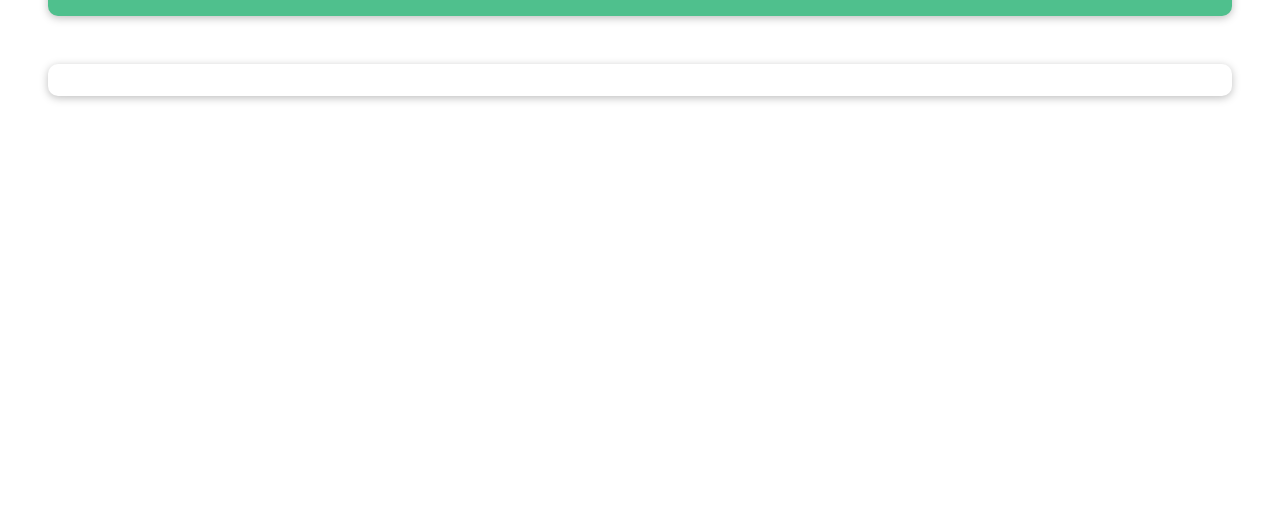
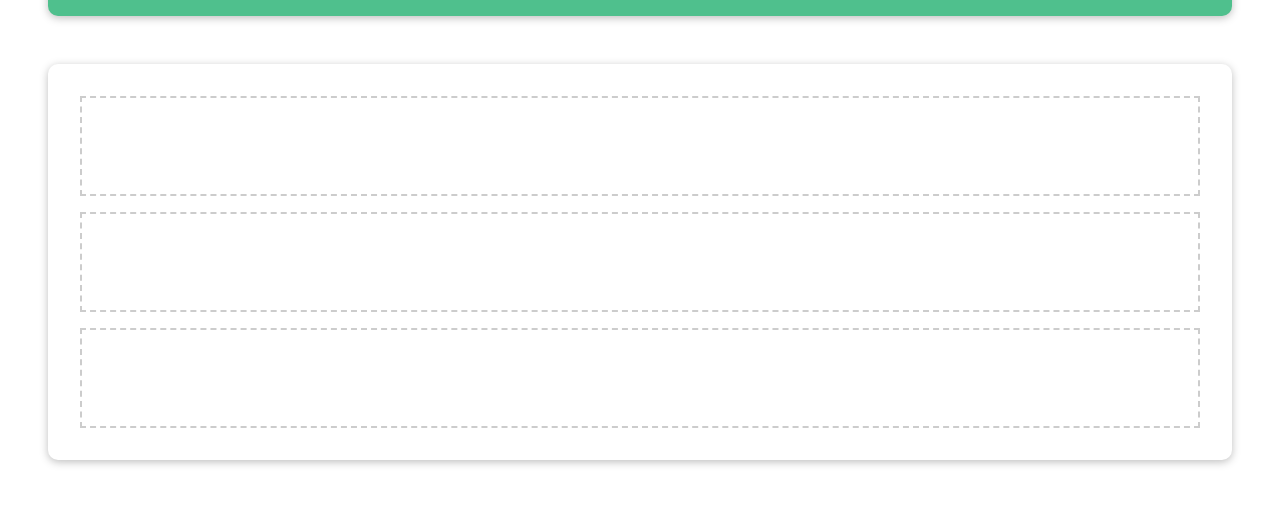
Before and after one commit to KIMGEEK/Vue-training, a plain HTML site: page basics-10-styling-starting-setup/index.html in a window 1280 px wide. Shown: the part 153-658 px from the top of the page. Drawn offline with nearby package versions, Linux system fonts and the light colour scheme.

Commit message:
버튼 클릭 시 콘솔 로그 추가 및 불필요한 스타일 속성 제거

```diff
--- a/basics-10-styling-starting-setup/app.js
+++ b/basics-10-styling-starting-setup/app.js
@@ -10,10 +10,13 @@ const app = Vue.createApp({
         boxSelected(box) {
             if (box === 'A') {
                 this.boxASelected = true;
+                console.log('A')
             } else if (box === 'B') {
                 this.boxBSelected = true;
+                console.log('B')
             } else if (box === 'C') {
                 this.boxCSelected = true;
+                console.log('C')
             }
         },
     }
--- a/basics-10-styling-starting-setup/index.html
+++ b/basics-10-styling-starting-setup/index.html
@@ -17,9 +17,9 @@
       <h1>Vue Dynamic Styling</h1>
     </header>
     <section id="styling">
-      <div class="demo" :style="border-color: red;" @click="boxSelected('A')"></div>
-      <div class="demo" :style="border-color: red;" @click="boxSelected('B')"></div>
-      <div class="demo" :style="border-color: red;" @click="boxSelected('C')"></div>
+      <div class="demo" @click="boxSelected('A')"></div>
+      <div class="demo" @click="boxSelected('B')"></div>
+      <div class="demo" @click="boxSelected('C')"></div>
     </section>
   </body>
 </html>
```
